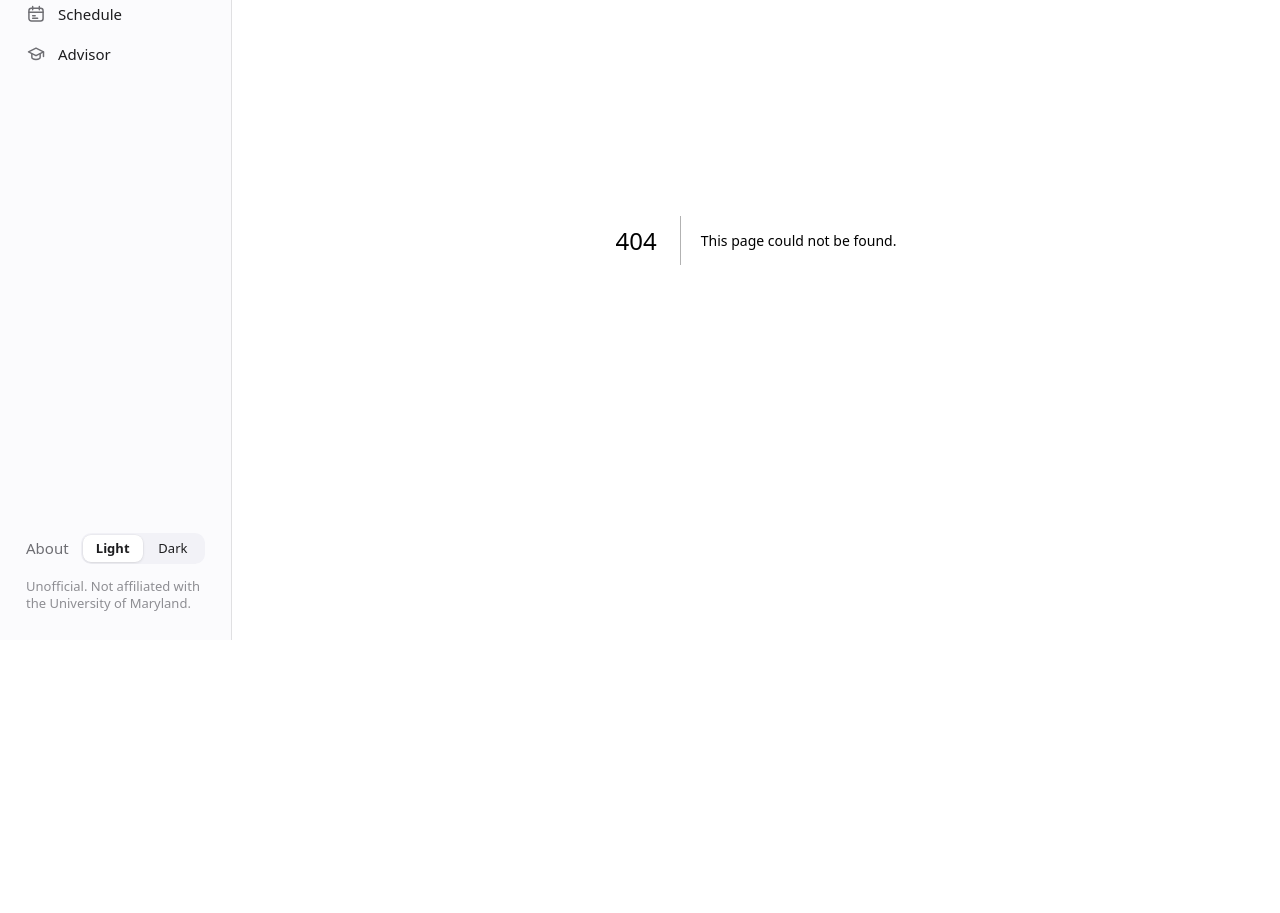
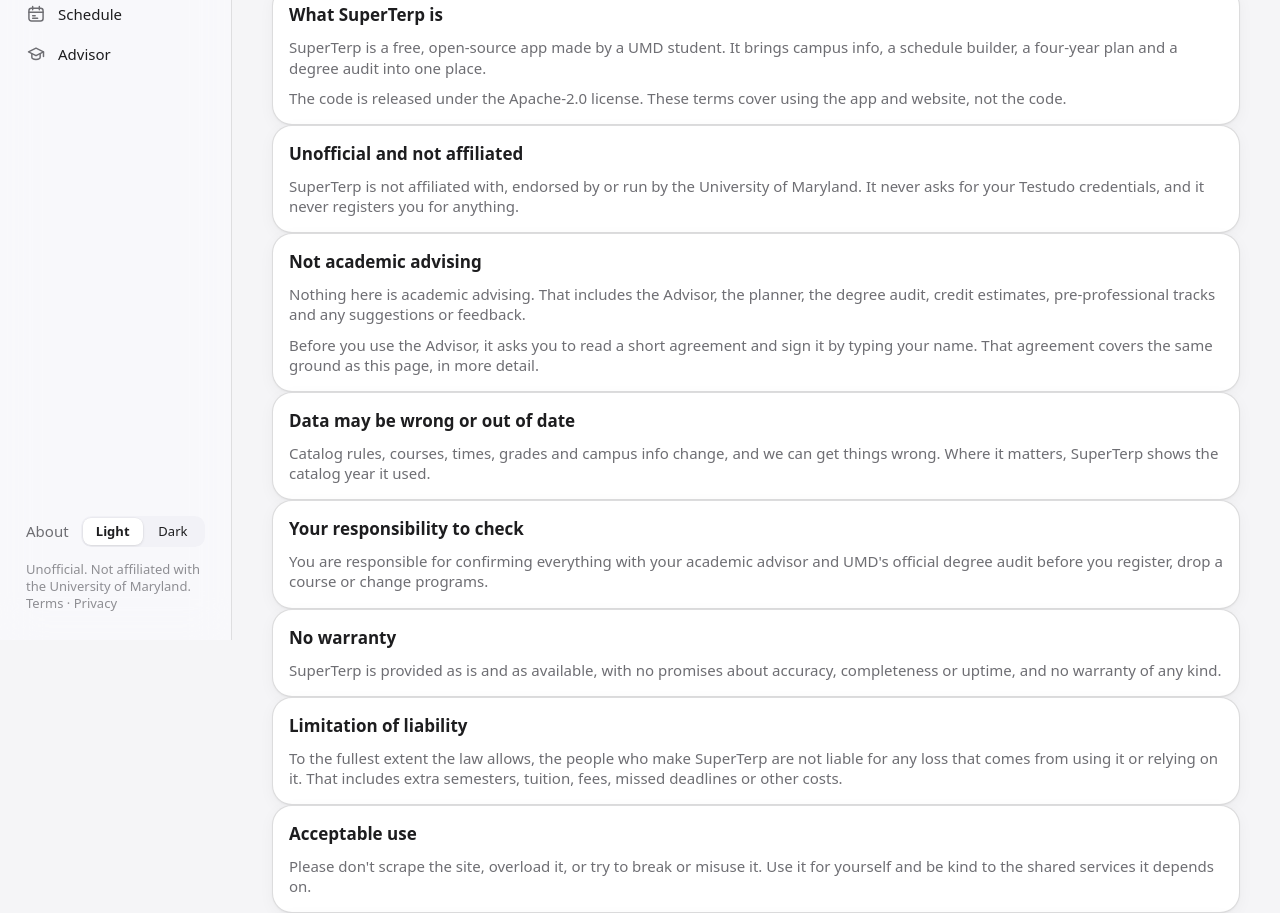
Before and after one commit to ghipszer20/superterp, a Next.js app in the folder apps/web/: page /terms in a window 1280 px wide. Before the commit this address had no page. Shown: the part 160-1073 px from the top of the page. Before the commit the page ends 800 px from the top, so only its background shows below. Built offline with nearby package versions, Linux system fonts and the light colour scheme.

Commit message:
Add Terms of Use and Privacy pages (drafts)
Co-Authored-By: Claude Sonnet 5.5 <noreply@anthropic.com>

```diff
--- a/apps/web/app/about/page.tsx
+++ b/apps/web/app/about/page.tsx
@@ -1,4 +1,5 @@
 import type { Metadata } from "next";
+import Link from "next/link";
 import { Card, Notice, Page, Row, Section } from "@/components/ui";
 import { ABOUT, resolveAbout } from "@/lib/about";
 import { ReportForm } from "./ReportForm";
@@ -19,6 +20,9 @@ export default function AboutPage() {
               schedule builder, and a four-year plan and degree audit, all in one place.
             </p>
             <p>It&apos;s free and open source. Not affiliated with the University of Maryland.</p>
+            <p>
+              Read the <Link href="/terms">Terms of Use</Link> and the <Link href="/privacy">Privacy</Link> notice.
+            </p>
           </div>
         </Card>
       </Section>
--- /dev/null
+++ b/apps/web/app/terms/page.tsx
@@ -0,0 +1,9 @@
+import type { Metadata } from "next";
+import { LegalDoc } from "@/components/LegalDoc";
+import { TERMS, TERMS_VERSION } from "@/lib/legal";
+
+export const metadata: Metadata = { title: "Terms of Use" };
+
+export default function TermsPage() {
+  return <LegalDoc title="Terms of Use" version={TERMS_VERSION} sections={TERMS} />;
+}
--- /dev/null
+++ b/apps/web/components/LegalDoc.tsx
@@ -0,0 +1,24 @@
+import { Card, Page, Section } from "@/components/ui";
+import type { LegalSection } from "@/lib/legal";
+import styles from "@/app/about/about.module.css";
+
+export function LegalDoc({ title, version, sections }: { title: string; version: string; sections: LegalSection[] }) {
+  return (
+    <Page title={title}>
+      <Section title={`Version ${version}`}>
+        {sections.map((s) => (
+          <Card key={s.heading} className={styles.card}>
+            <div className={styles.prose}>
+              <p>
+                <strong>{s.heading}</strong>
+              </p>
+              {s.paragraphs.map((p) => (
+                <p key={p}>{p}</p>
+              ))}
+            </div>
+          </Card>
+        ))}
+      </Section>
+    </Page>
+  );
+}
--- a/apps/web/components/Nav.tsx
+++ b/apps/web/components/Nav.tsx
@@ -70,7 +70,10 @@ export function Nav() {
           </Link>
           <ThemeToggle />
         </div>
-        <p className={styles.fine}>Unofficial. Not affiliated with the University of Maryland.</p>
+        <p className={styles.fine}>
+          Unofficial. Not affiliated with the University of Maryland. <Link href="/terms">Terms</Link> ·{" "}
+          <Link href="/privacy">Privacy</Link>
+        </p>
       </nav>
     </>
   );
--- /dev/null
+++ b/apps/web/lib/legal.ts
@@ -0,0 +1,135 @@
+// Plain-language Terms of Use and Privacy notice, as data. First drafts, no lawyer review
+// (docs/project/legal.md). Bump the version whenever the meaning changes.
+
+export const TERMS_VERSION = "2026-09-29";
+export const PRIVACY_VERSION = "2026-09-29";
+
+export type LegalSection = { heading: string; paragraphs: string[] };
+
+/** Every localStorage key the app writes. The privacy text must name each one. */
+export const STORAGE_KEYS = [
+  "superterp-advisor-plan",
+  "superterp-advisor-consent",
+  "superterp-schedule",
+  "superterp-leave-origin",
+  "superterp-theme",
+] as const;
+
+export const TERMS: LegalSection[] = [
+  {
+    heading: "What SuperTerp is",
+    paragraphs: [
+      "SuperTerp is a free, open-source app made by a UMD student. It brings campus info, a schedule builder, a four-year plan and a degree audit into one place.",
+      "The code is released under the Apache-2.0 license. These terms cover using the app and website, not the code.",
+    ],
+  },
+  {
+    heading: "Unofficial and not affiliated",
+    paragraphs: [
+      "SuperTerp is not affiliated with, endorsed by or run by the University of Maryland. It never asks for your Testudo credentials, and it never registers you for anything.",
+    ],
+  },
+  {
+    heading: "Not academic advising",
+    paragraphs: [
+      "Nothing here is academic advising. That includes the Advisor, the planner, the degree audit, credit estimates, pre-professional tracks and any suggestions or feedback.",
+      "Before you use the Advisor, it asks you to read a short agreement and sign it by typing your name. That agreement covers the same ground as this page, in more detail.",
+    ],
+  },
+  {
+    heading: "Data may be wrong or out of date",
+    paragraphs: [
+      "Catalog rules, courses, times, grades and campus info change, and we can get things wrong. Where it matters, SuperTerp shows the catalog year it used.",
+    ],
+  },
+  {
+    heading: "Your responsibility to check",
+    paragraphs: [
+      "You are responsible for confirming everything with your academic advisor and UMD's official degree audit before you register, drop a course or change programs.",
+    ],
+  },
+  {
+    heading: "No warranty",
+    paragraphs: [
+      "SuperTerp is provided as is and as available, with no promises about accuracy, completeness or uptime, and no warranty of any kind.",
+    ],
+  },
+  {
+    heading: "Limitation of liability",
+    paragraphs: [
+      "To the fullest extent the law allows, the people who make SuperTerp are not liable for any loss that comes from using it or relying on it. That includes extra semesters, tuition, fees, missed deadlines or other costs.",
+    ],
+  },
+  {
+    heading: "Acceptable use",
+    paragraphs: [
+      "Please don't scrape the site, overload it, or try to break or misuse it. Use it for yourself and be kind to the shared services it depends on.",
+    ],
+  },
+  {
+    heading: "Third-party data",
+    paragraphs: [
+      "SuperTerp shows data from other sources: UMD's Schedule of Classes, PlanetTerp, campus dining, LibCal, RecWell and Shuttle-UM GTFS. Each stays the property of its owner.",
+      "Shuttle-UM GTFS data is used under the Interline license, for non-commercial educational use.",
+    ],
+  },
+  {
+    heading: "Changes to these terms",
+    paragraphs: [
+      "We may update these terms. The version date at the top changes when we do. If the Advisor agreement changes in a way that matters, it asks you to sign again.",
+    ],
+  },
+];
+
+export const PRIVACY: LegalSection[] = [
+  {
+    heading: "The short version",
+    paragraphs: [
+      "There are no accounts today. What you enter stays in your browser. No analytics, no ads, no tracking cookies, and nothing is sold.",
+    ],
+  },
+  {
+    heading: "What is stored in your browser",
+    paragraphs: [
+      "SuperTerp saves a few things on your device using your browser's local storage. Nothing is sent to us.",
+      "superterp-advisor-plan: your four-year plan.",
+      "superterp-advisor-consent: your signed Advisor agreement (version, date and typed name).",
+      "superterp-schedule: your saved schedule.",
+      "superterp-leave-origin: the building you chose as your starting point for leave-by times.",
+      "superterp-theme: your light or dark choice.",
+      "Clearing your site data in the browser deletes all of it.",
+    ],
+  },
+  {
+    heading: "Transcripts",
+    paragraphs: [
+      "If you add a transcript PDF, it is read in your browser, including text recognition (OCR) for scanned pages. The file is never uploaded.",
+    ],
+  },
+  {
+    heading: "Tracking",
+    paragraphs: ["No analytics, no ads and no tracking cookies. We don't sell or share personal data."],
+  },
+  {
+    heading: "Maps and location",
+    paragraphs: [
+      "Map tiles are loaded from OpenFreeMap, so it sees your IP address like any site you load images from.",
+      "Your location is used only when you tap a button like \"Show my location\", and it isn't stored.",
+    ],
+  },
+  {
+    heading: "Coming with accounts (planned)",
+    paragraphs: [
+      "We plan to add sign-in with a umd.edu account. When that arrives, your plan and your signed agreement (version, time, account and a hash of the typed name) will be stored on our server so they follow you between devices.",
+      "You will be able to delete it all with one tap. This page will be updated before that starts.",
+    ],
+  },
+  {
+    heading: "Contact",
+    paragraphs: ["Questions or a deletion request? Use the report and contact options on the About page."],
+  },
+  {
+    heading: "Changes to this notice",
+    paragraphs: ["If this changes, the version date at the top changes too."],
+  },
+];
```
Also changed, not shown: apps/web/app/privacy/page.tsx (added, +9 -0 lines), 1 other file (tests, documents, lock files or other folders).
